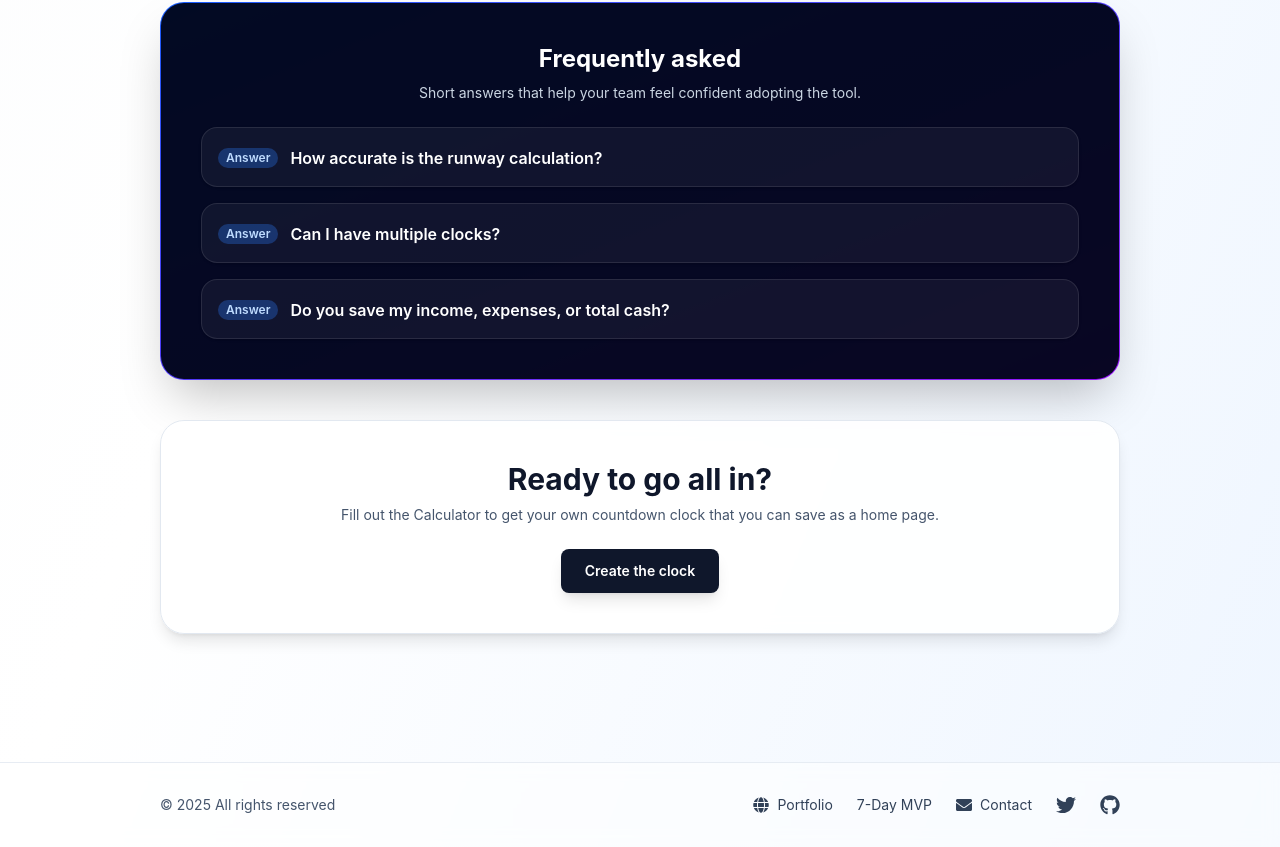
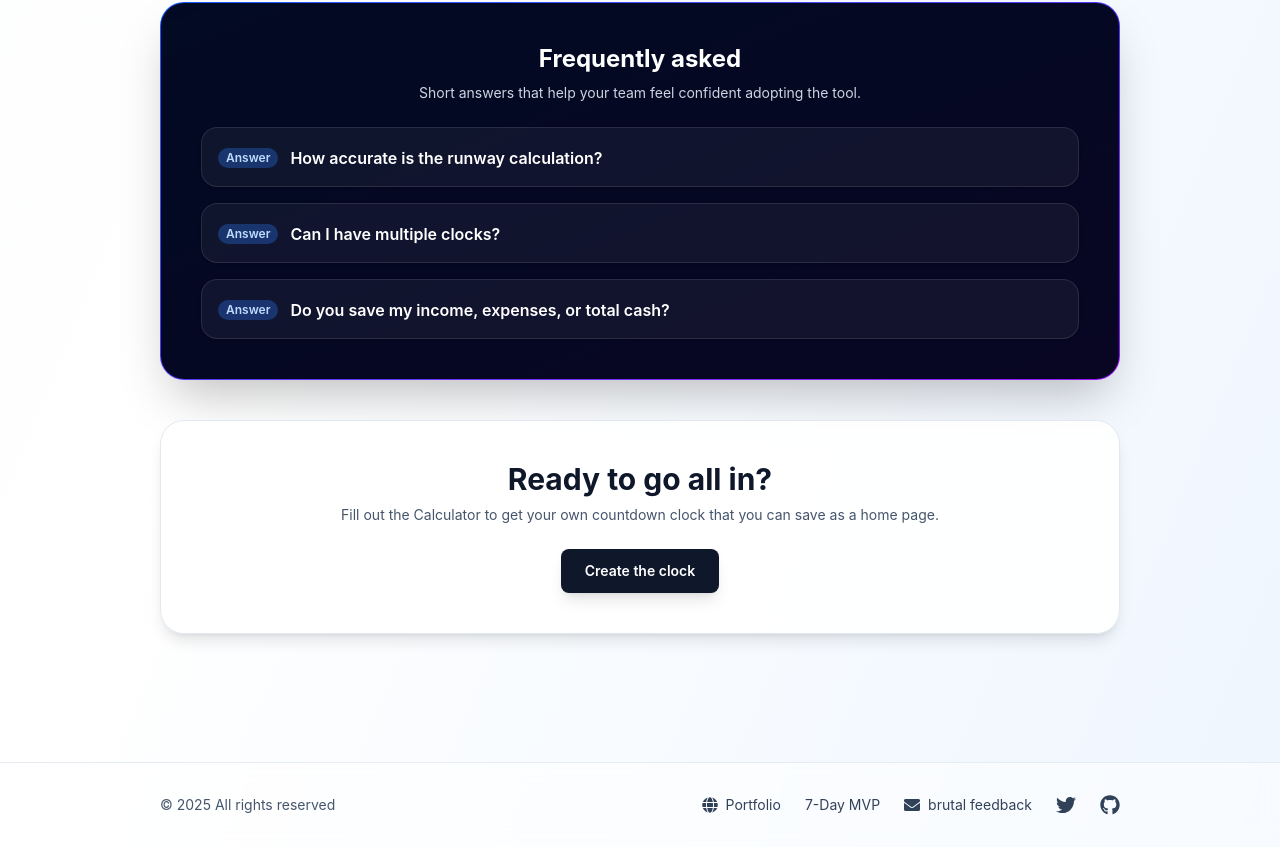
Before and after one commit to RostyslavDzhohola/Bootstrap-startup-burn-rate, a Next.js app: page / in a window 1280 px wide. Shown: the part 2268-3115 px from the top of the page. Built offline with nearby package versions, Linux system fonts and the light colour scheme; no server answers.

Commit message:
🎨 UI: Update footer contact text to "brutal feedback"

```diff
--- a/app/components/Footer.tsx
+++ b/app/components/Footer.tsx
@@ -45,7 +45,7 @@ export default function Footer() {
               aria-label="Email"
             >
               <FaEnvelope className="w-4 h-4" />
-              <span>Contact</span>
+              <span>brutal feedback</span>
             </a>
 
             {/* Social Media Links */}
```
